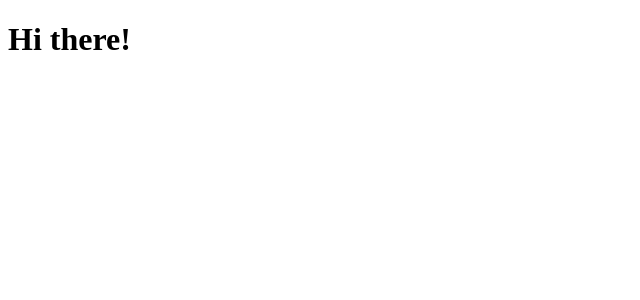
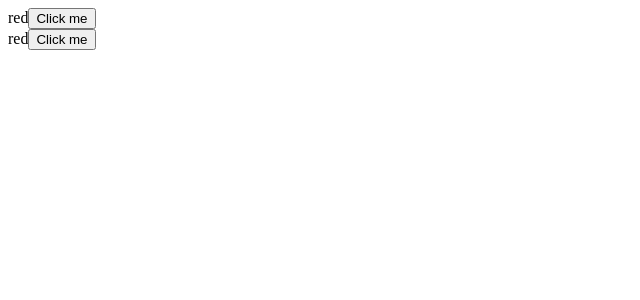
Before and after one commit to char502/typescript-practice, a React (Create React App) app: page / in a window 1280 px wide. Shown: the top 300 px of the page, without its empty margins (0-640 px from the left). Built offline with nearby package versions, Linux system fonts and the light colour scheme.

Commit message:
added button and ts prop

```diff
--- a/src/index.tsx
+++ b/src/index.tsx
@@ -1,9 +1,10 @@
 import ReactDOM from 'react-dom';
+import Parent from './props/Parent';
 
 const App = () => {
   return (
     <div>
-      <h1>Hi there!</h1>
+     <Parent />
     </div>
   );
 };
--- a/src/props/Child.tsx
+++ b/src/props/Child.tsx
@@ -1,9 +1,22 @@
-import React from 'react'
+interface ChildProps {
+  color: string;
+  onClick: () => void;
+}
 
-export const Child = () => {
+export const Child = ({ color, onClick }: ChildProps) => {
   return (
     <div>
-      Hi there!
+      {color}
+      <button onClick={onClick}>Click me</button>
     </div>
   )
 };
+
+export const ChildAsFC: React.FC <ChildProps> = ({color, onClick}) => {
+  return (
+    <div>
+        {color}
+        <button onClick={onClick}>Click me</button>
+    </div>
+  )
+};
--- a/src/props/Parent.tsx
+++ b/src/props/Parent.tsx
@@ -1,7 +1,13 @@
-import { Child } from './Child';
+import { Child, ChildAsFC } from './Child';
 
 const Parent = () => {
-  return <Child />;
+  return (
+    <>
+      <Child color='red' onClick={() => console.log('Clicked')} />
+
+      <ChildAsFC color='red' onClick={() => console.log('ts test')} />
+    </>
+  );
 };
 
 export default Parent;
```
Also changed, not shown: useful notes/useful notes.js (+31 -0 lines), useful notes/benefits of defining a react component specifically with typescript with angle bracket style.PNG (added), useful notes/properties that can be optionally provided directly to a react component.PNG (added).
